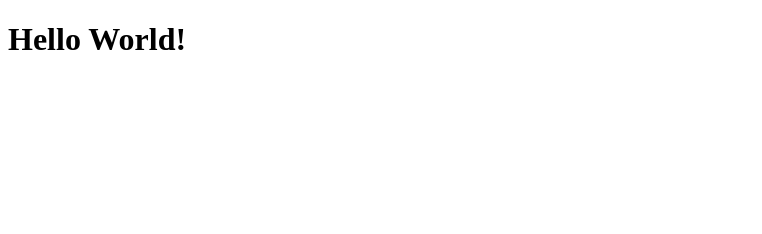
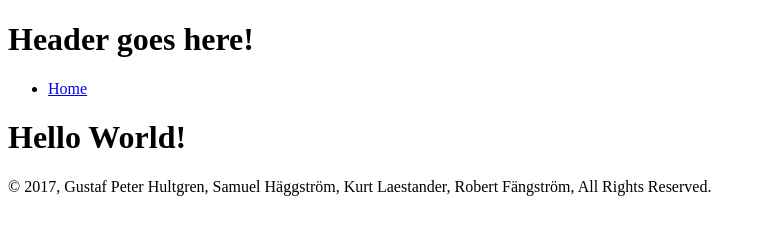
Before and after one commit to ItemWebShopGroupAssignment/WebShop, a plain HTML site: page WebContent/index.html in a window 1280 px wide. Shown: the whole page, without its empty margins (0-762 px from the left). Drawn offline with nearby package versions, Linux system fonts and the light colour scheme; some packages are replaced by stand-ins of ours.

Commit message:
Updated index.html

```diff
--- a/WebContent/index.html
+++ b/WebContent/index.html
@@ -12,11 +12,22 @@
 		<title>Game Web Shop</title>
 	</head>
 <body data-ng-app="application">
+	<header>
+		<h1>Header goes here!</h1>
+	</header>
+	<nav>
+		<ul id="link_list">
+			<li><a href="#!/">Home</a></li>
+		</ul>
+	</nav>
 	<div id="main_container">
 		<ng-view>
 			<!-- Templates will be shown here! -->
 		</ng-view>
 	</div>
+	<footer>
+		<p>&copy; 2017, Gustaf Peter Hultgren, Samuel Häggström, Kurt Laestander, Robert Fängström, All Rights Reserved.</p>
+	</footer>
 	<script src="https://ajax.googleapis.com/ajax/libs/angularjs/1.6.4/angular.min.js"></script>
 	<script src="https://ajax.googleapis.com/ajax/libs/angularjs/1.6.4/angular-route.js"></script>
 	<script src="script/routing.js"></script>
```
